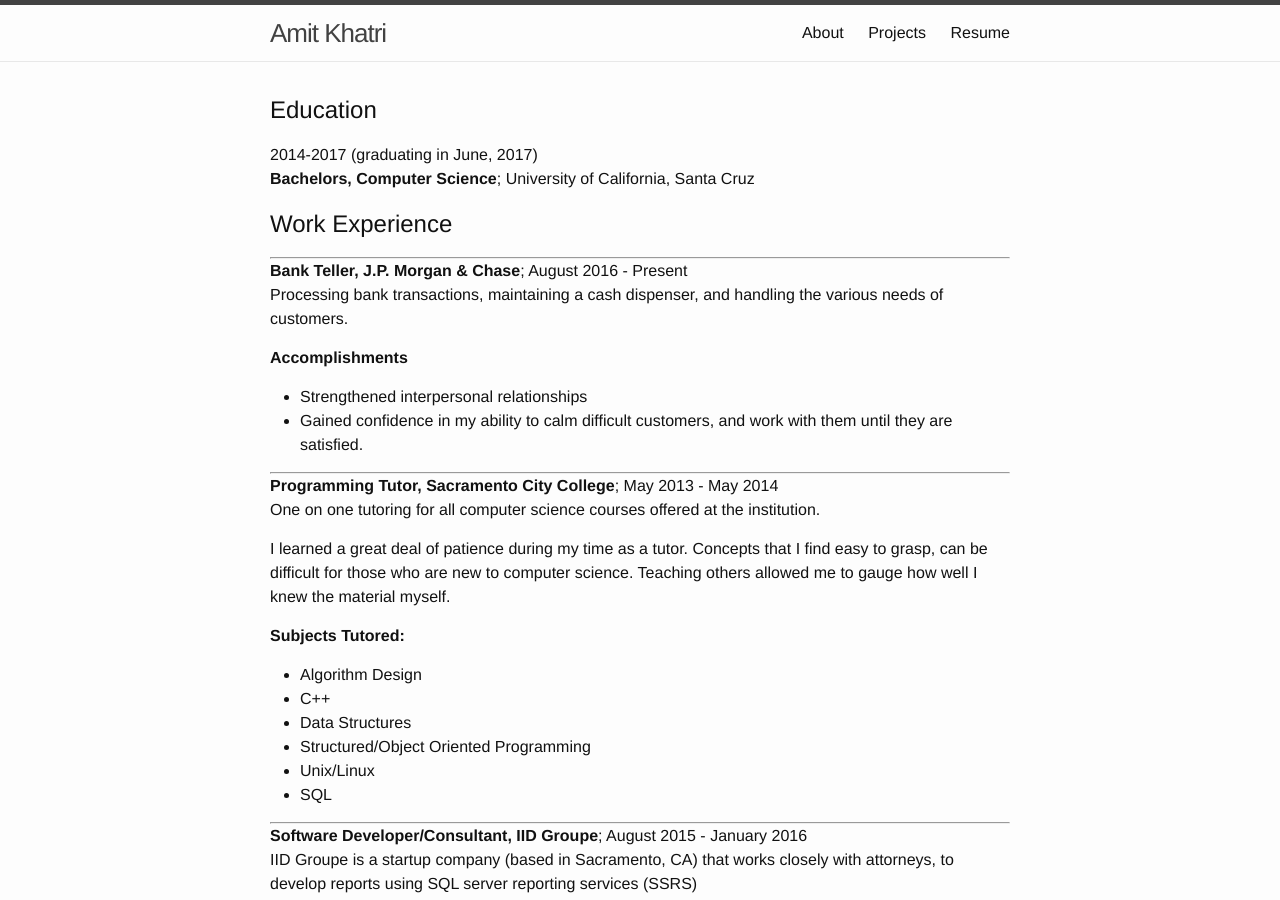
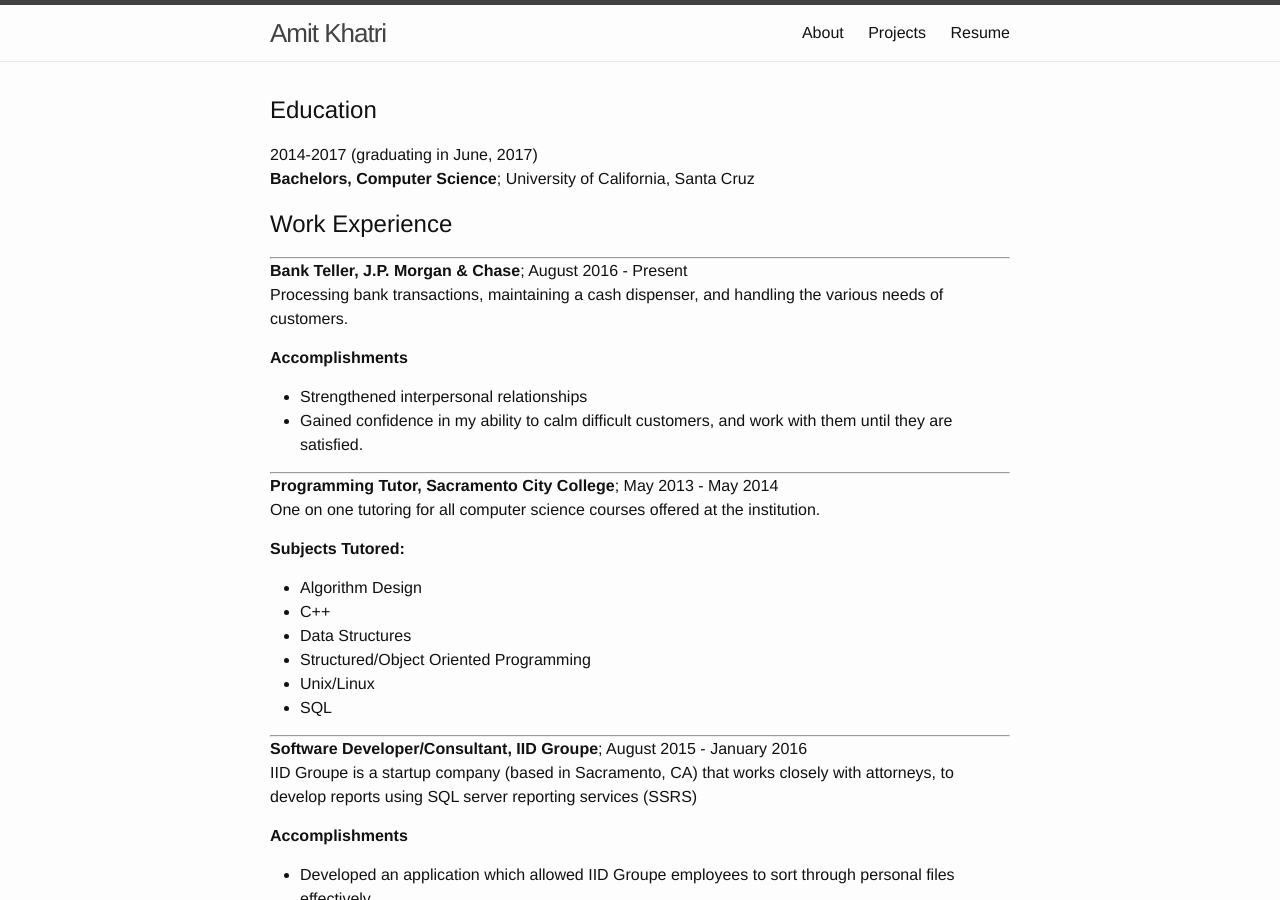
Before and after one commit to amitkhatri/amitkhatri.github.io, a Jekyll site: the page built from _pages/resume.md, in a window 1280 px wide and 900 px high. Built offline with Jekyll 4.4.1, drawn with Linux system fonts in a browser that asks for light colours.

```diff
--- a/_pages/resume.md
+++ b/_pages/resume.md
@@ -36,9 +36,6 @@
 **Programming Tutor, Sacramento City College**; May 2013 - May 2014
 
 : One on one tutoring for all computer science courses offered at the institution.
-
-: I learned a great deal of patience during my time as a tutor. Concepts that I find easy to grasp, can be difficult for those who are new to computer science. Teaching others allowed me to gauge how well I knew the material myself.
-
 
 : **Subjects Tutored:**
 * Algorithm Design
```
